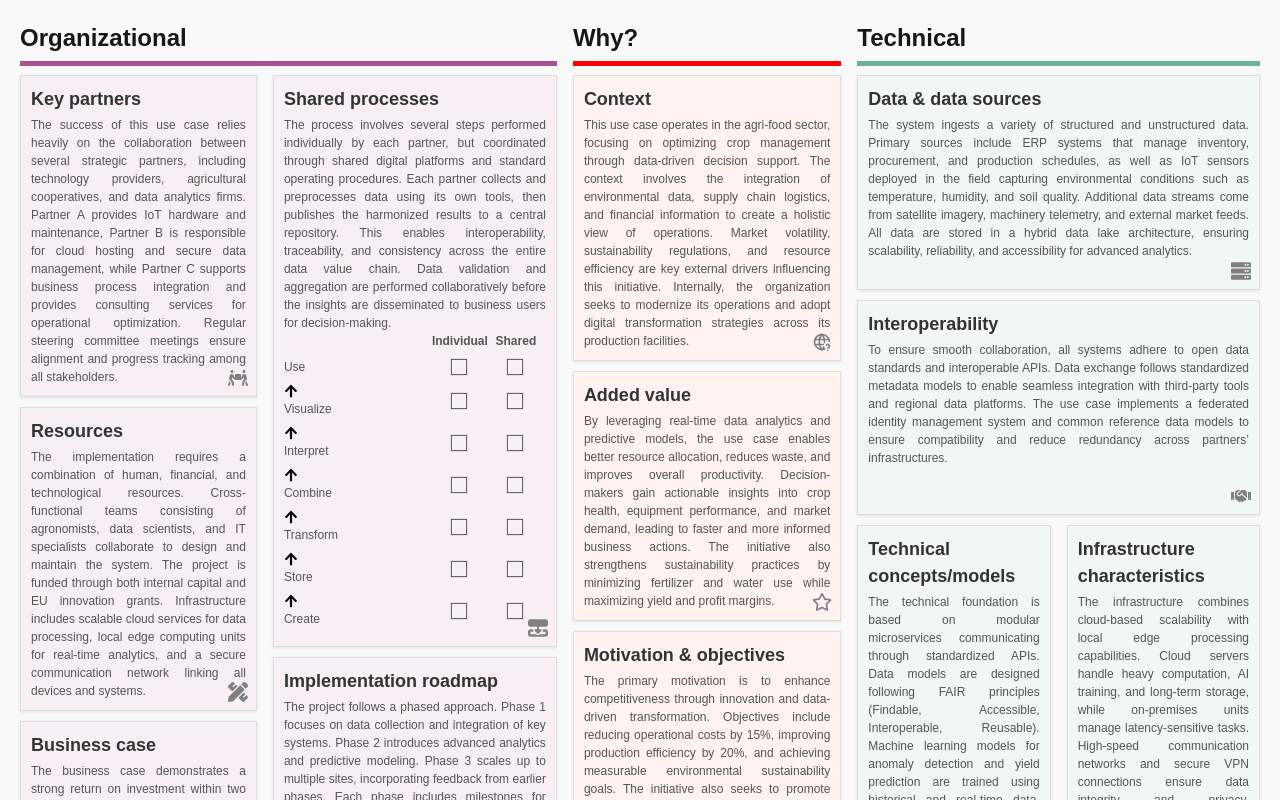
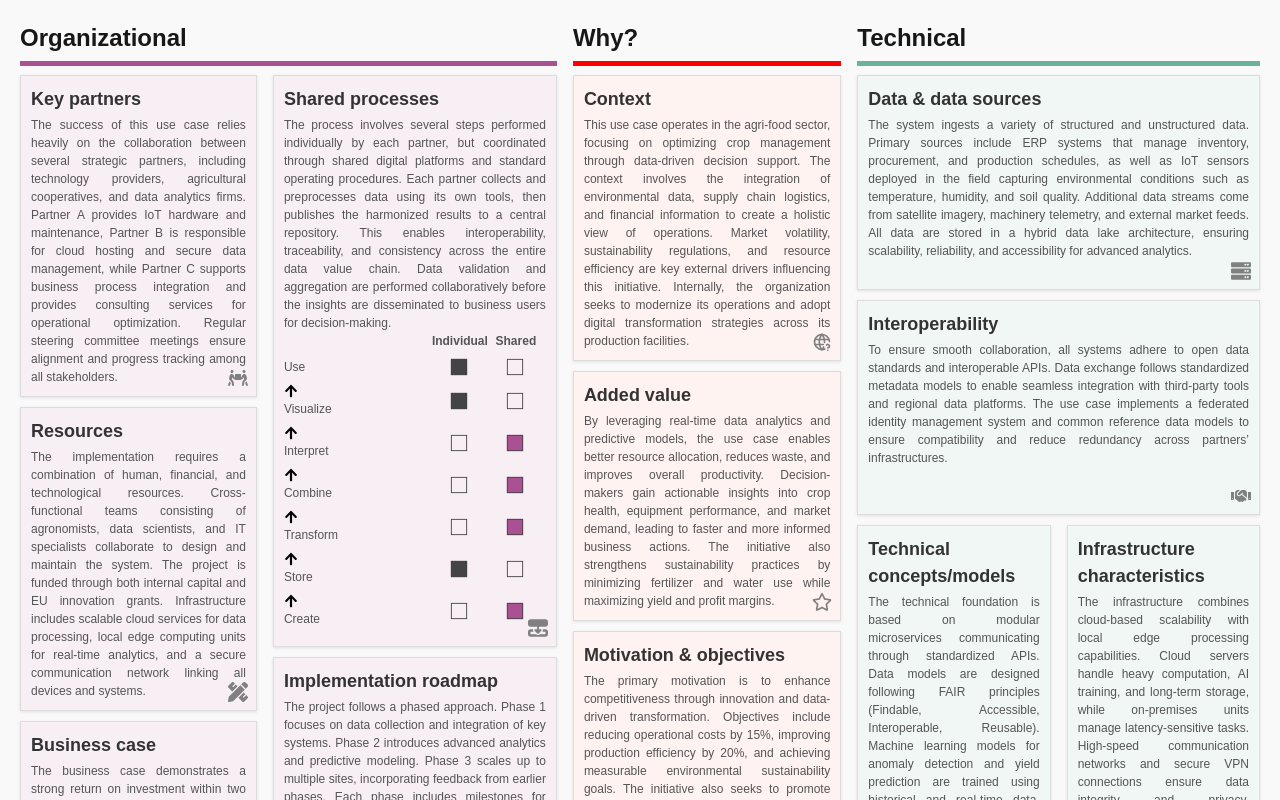
Before and after one commit to AgrospAI/datacoop-canvas, a Next.js app: page / in a window 1280 px wide. Shown: the top 800 px of the page. Built offline with nearby package versions, Linux system fonts and the light colour scheme.

Commit message:
feat: selectable fields in some cells

```diff
--- a/src/data/UseCaseExample.tsx
+++ b/src/data/UseCaseExample.tsx
@@ -1,5 +1,9 @@
 import { CellContent } from "@/types";
 import SharedProcesses from "@/components/SharedProcesses";
+
+export interface CurrentStatusContent extends CellContent {
+	activeStage?: string;
+}
 
 export interface UseCaseData {
   keyPartners: CellContent;
@@ -15,7 +19,7 @@ export interface UseCaseData {
   implementationRoadmap: CellContent;
   technicalConceptsModels: CellContent;
   infrastructureCharacteristics: CellContent;
-  currentStatus: CellContent;
+  currentStatus: CurrentStatusContent;
 }
 
 export const exampleUseCase: UseCaseData = {
@@ -27,7 +31,17 @@ export const exampleUseCase: UseCaseData = {
   sharedProcesses: {
     title: "Shared processes",
     content: (
-      <SharedProcesses description="The process involves several steps performed individually by each partner, but coordinated through shared digital platforms and standard operating procedures. Each partner collects and preprocesses data using its own tools, then publishes the harmonized results to a central repository. This enables interoperability, traceability, and consistency across the entire data value chain. Data validation and aggregation are performed collaboratively before the insights are disseminated to business users for decision-making." />
+      <SharedProcesses
+      description="The process involves several steps performed individually by each partner, but coordinated through shared digital platforms and standard operating procedures. Each partner collects and preprocesses data using its own tools, then publishes the harmonized results to a central repository. This enables interoperability, traceability, and consistency across the entire data value chain. Data validation and aggregation are performed collaboratively before the insights are disseminated to business users for decision-making."
+      initialChecked={{
+    	Use: { individual: true, shared: false },
+    	Visualize: { individual: true, shared: false },
+    	Interpret: { individual: false, shared: true },
+    	Combine: { individual: false, shared: true },
+    	Transform: { individual: false, shared: true },
+    	Store: { individual: true, shared: false },
+    	Create: { individual: false, shared: true },
+      }} />
     ),
   },
   context: {
@@ -89,5 +103,6 @@ export const exampleUseCase: UseCaseData = {
     title: "Current status",
     content:
       "The project is currently in the exploratory stage, with a functional prototype being tested in two pilot sites. Early results show promising improvements in data integration and operational visibility. Feedback from stakeholders is being collected to refine the user interfaces and reporting mechanisms before wider deployment. Next steps involve expanding the sensor network and integrating external data sources to enhance model accuracy and predictive capability.",
+	activeStage: 'Operational stage'
   },
 };
```
